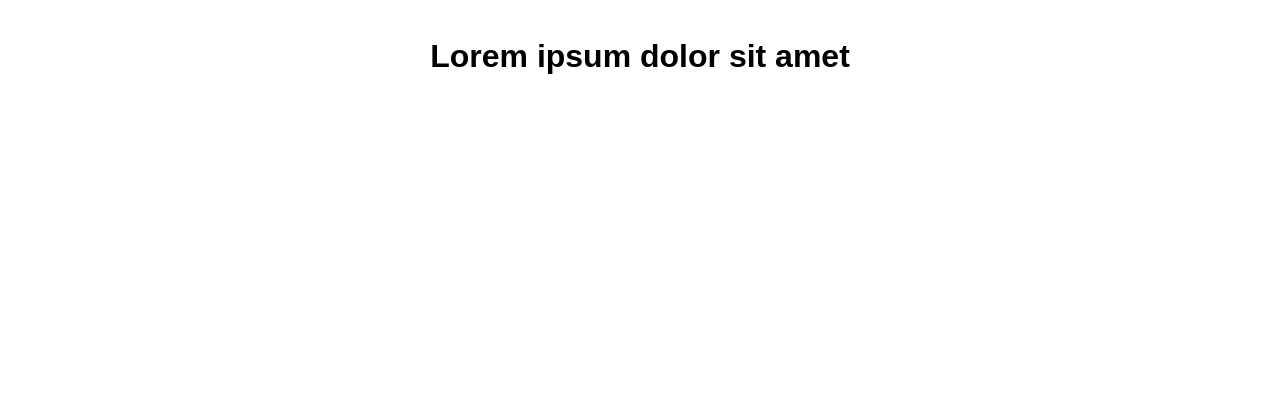
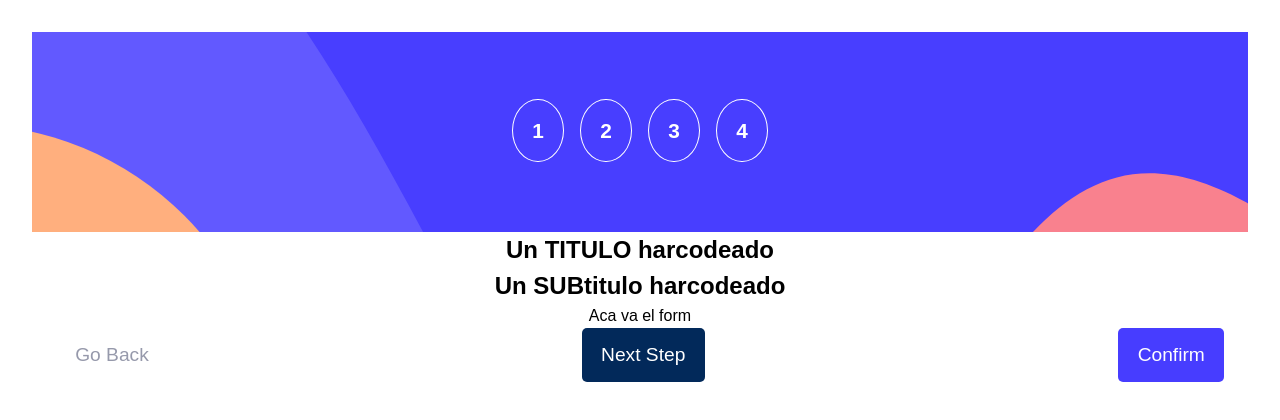
Before and after one commit to NehuenCuenca/multi-step-form-challenge, a React (Vite) app: page / in a window 1280 px wide. Shown: the top 420 px of the page. Built offline with nearby package versions, Linux system fonts and the light colour scheme.

Commit message:
Make the multi step form by creating tiny components. Add a folder for shared types

```diff
--- a/src/App.tsx
+++ b/src/App.tsx
@@ -1,11 +1,39 @@
 import './App.css'
+import MultiStepForm from './components/MultiStepForm/MultiStepForm'
+import StepContainer from './components/StepContainer/StepContainer'
+import { Step } from './types'
 
 function App() {
-
+  const steps: Array<Step> = [
+    {
+      listTitle: 'Your info',
+      containerTitle: 'Personal info',
+      containerSubTitle: 'Please provide your name, email address, and phone number.',
+    },
+    {
+      listTitle: 'Select plan',
+      containerTitle: 'Select your plan',
+      containerSubTitle: 'You have the option of monthly or yearly billing.',
+    },
+    {
+      listTitle: 'Add-ons',
+      containerTitle: 'Pick add-ons',
+      containerSubTitle: 'Add-ons help enhance your gaming experience.',
+    },
+    {
+      listTitle: 'Summary',
+      containerTitle: 'Finishing up',
+      containerSubTitle: 'Double-check everything looks OK before confirming.',
+    },
+  ]
   return (
-    <>
-      <h1>Lorem ipsum dolor sit amet</h1>
-    </>
+    <main>
+      <MultiStepForm steps={steps}>
+        <StepContainer containerTitle={'Un TITULO harcodeado'} containerSubTitle={'Un SUBtitulo harcodeado'}>
+          Aca va el form
+        </StepContainer>
+      </MultiStepForm>
+    </main>
   )
 }
 
--- /dev/null
+++ b/src/components/MultiStepForm/MultiStepForm.css
@@ -0,0 +1,3 @@
+.multi-step-container{
+    width: 100%;
+}
--- /dev/null
+++ b/src/components/MultiStepForm/MultiStepForm.tsx
@@ -0,0 +1,23 @@
+import { ShortenedStep, Step } from "../../types"
+import NavigationButtons from "../NavigationButtons/NavigationButtons";
+import StepsList from "../StepsList/StepsList";
+import './MultiStepForm.css'
+
+interface MultiStepFormProps{
+  children: React.ReactNode;
+  steps: Array<Step>;
+}
+
+const MultiStepForm = ({ children, steps }: MultiStepFormProps) => {
+  const shortenedSteps: Array<ShortenedStep> = steps.map(({listTitle}) => ({listTitle}))
+
+  return (
+    <article className="multi-step-container">
+      <StepsList shortenedSteps={shortenedSteps} />
+      {children}
+      <NavigationButtons />
+    </article>
+  )
+}
+
+export default MultiStepForm
--- /dev/null
+++ b/src/components/NavigationButtons/NavigationButtons.css
@@ -0,0 +1,22 @@
+.navigation-buttons{
+    padding: 0 1.5rem;
+    display: flex;
+    justify-content: space-between;
+}
+.navigation-buttons__button{
+    font: normal normal 500 1.2rem 'UbuntuMedium', sans-serif;
+    padding: 1rem 1.2rem;
+    border-radius: 5px;
+    text-transform: capitalize;
+}
+.navigation-buttons__button_back{
+    color: var(--CoolGray);
+}
+.navigation-buttons__button_forward{
+    color: var(--White);
+    background-color: var(--MarineBlue);
+}
+.navigation-buttons__button_confirm{
+    color: var(--White);
+    background-color: var(--PurplishBlue);
+}
--- /dev/null
+++ b/src/components/NavigationButtons/NavigationButtons.tsx
@@ -0,0 +1,13 @@
+import './NavigationButtons.css'
+
+const NavigationButtons = () => {
+  return (
+    <section className="navigation-buttons">
+        <button type="button" className="navigation-buttons__button navigation-buttons__button_back">Go Back</button>
+        <button type="button" className="navigation-buttons__button navigation-buttons__button_forward">Next Step</button>
+        <button type="button" className="navigation-buttons__button navigation-buttons__button_confirm">Confirm</button>
+    </section>
+  )
+}
+
+export default NavigationButtons
--- /dev/null
+++ b/src/components/StepContainer/StepContainer.tsx
@@ -0,0 +1,19 @@
+import './StepContainer.css'
+
+interface StepContainerProps{
+    children: React.ReactNode;
+    containerTitle: string;
+    containerSubTitle: string;
+}
+
+const StepContainer = ({children, containerTitle, containerSubTitle}: StepContainerProps) => {
+  return (
+    <div>
+      <h1>{containerTitle}</h1>
+      <h2>{containerSubTitle}</h2>
+      {children}
+    </div>
+  )
+}
+
+export default StepContainer
--- /dev/null
+++ b/src/components/StepsList/StepsList.css
@@ -0,0 +1,36 @@
+.steps-list{
+    background-image: url('../../../starter_files/assets/images/bg-sidebar-mobile.svg');
+    background-size: cover;
+    min-height: 25dvh;
+    display: flex;
+    align-items: center;
+    gap: 1rem;
+    justify-content: center;
+}
+
+.step-item{}
+.step-item__number{
+    padding: 1.2rem;
+    background-color: transparent;
+    border-radius: 100%;
+    font: normal normal 700 1.3rem 'UbuntuBold', sans-serif;
+    color: var(--White);
+    border: 1px solid var(--White);
+}
+.step-item__number_active{
+    background-color: var(--LightBlue);
+    color: var(--MarineBlue);
+    border: inherit;
+}
+.step-item__step-indicator{
+    text-transform: uppercase;
+    font: normal normal 400 1.1rem 'UbuntuRegular', sans-serif;
+    color: var(--PastelBlue);
+    display: none;
+}
+.step-item__title{
+    text-transform: uppercase;
+    font: normal normal 700 1.2rem 'UbuntuBold', sans-serif;
+    color: var(--White);
+    display: none;
+}
--- /dev/null
+++ b/src/components/StepsList/StepsList.tsx
@@ -0,0 +1,20 @@
+import { ShortenedStep } from "../../types";
+import "./StepsList.css";
+
+interface StepsListProps{
+  shortenedSteps: Array<ShortenedStep>;
+}
+
+const StepsList = ({shortenedSteps}: StepsListProps) => {
+  return (
+    <ul className="steps-list">
+      { shortenedSteps.map((({listTitle}, index) => <li className="step-item" key={index}>
+        <span className="step-item__number">{index+1}</span>
+        <span className="step-item__step-indicator">step {index+1}</span>
+        <span className="step-item__title">{listTitle}</span>
+      </li>)) }
+    </ul>
+  )
+}
+
+export default StepsList
--- /dev/null
+++ b/src/types/index.ts
@@ -0,0 +1,2 @@
+
+export * from './shared.types'
```
Also changed, not shown: src/types/shared.types.ts (added, +11 -0 lines), src/components/StepContainer/StepContainer.css (added).
